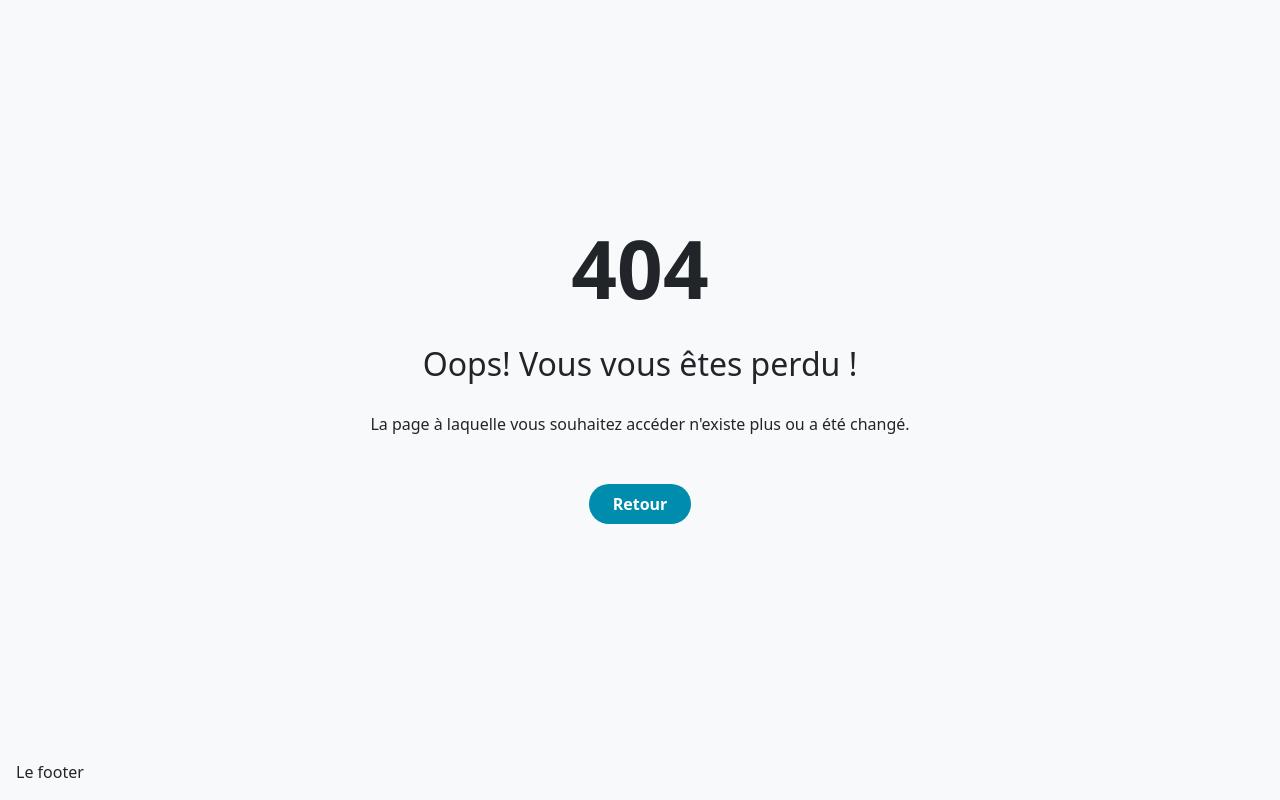
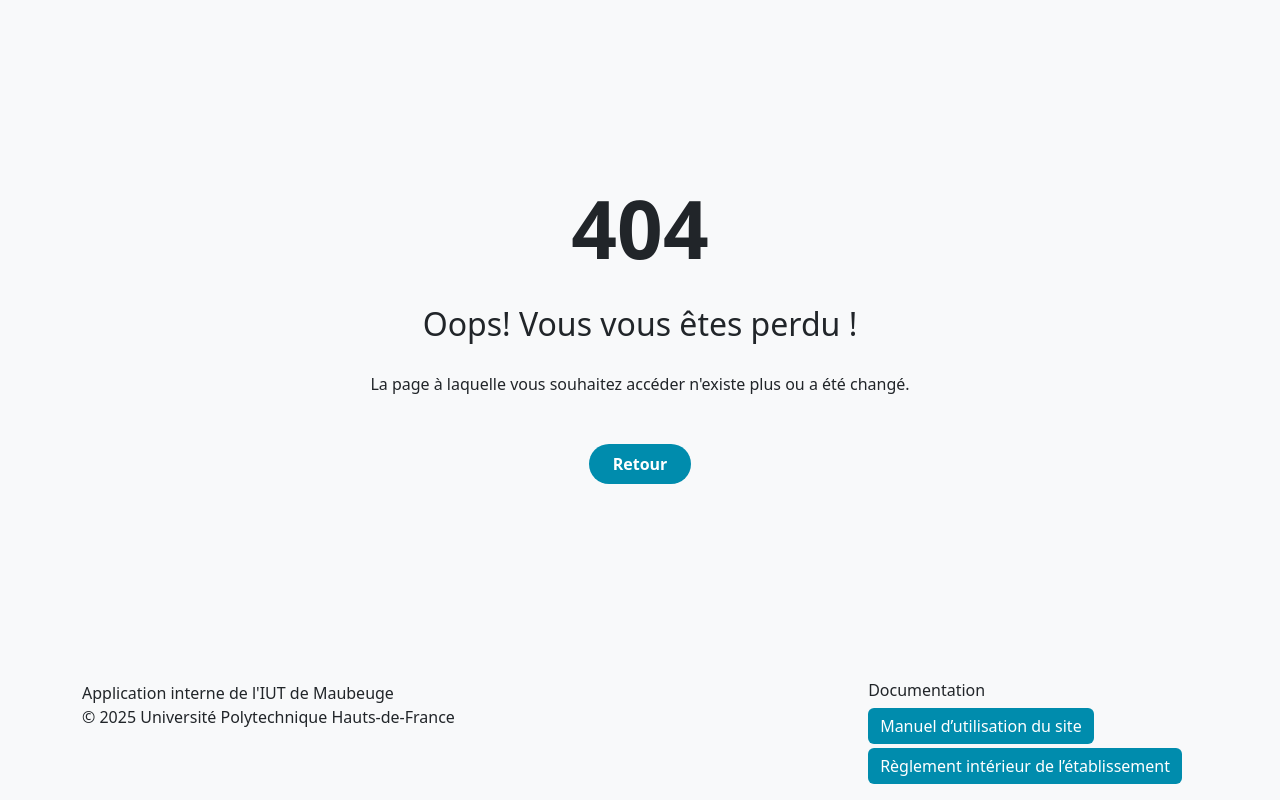
Before and after one commit to SlicedPotatoes/SAE_3.01, a PHP site: page /index.php in a window 1280 px wide. Run offline with PHP 8.4, Linux system fonts and the light colour scheme; data that the repository does not hold is empty; some libraries are stand-ins or nearby versions.

Commit message:
Ajout du footer(1er version) Et de la route pour le manuel d'utilisation (qui ne fonctionne pas pour le moment)

```diff
--- a/public/index.php
+++ b/public/index.php
@@ -50,6 +50,7 @@ $router->addRoute("/resitSession", "ResitSessionController@show");
 $router->addRoute("/changePassword", "ChangePasswordController@show");
 $router->addRoute("/listOffPeriod", "OffPeriodController@show");
 $router->addRoute("/routine", "Routine@launch");
+$router->addRoute("/userManual", "UserManualController@show");
 
 $path = parse_url($_SERVER["REQUEST_URI"], PHP_URL_PATH);
 
@@ -108,9 +109,23 @@ if(AuthManager::isLogin()) {
     ?>
 </div>
 
-<footer class="p-3">
-    Le footer
+<footer class="footer bg-light">
+    <div class="container d-flex flex-row flex-wrap justify-content-between align-items-start py-3">
+        <div class="footer-row me-3">
+            <p class="mb-0">Application interne de l'IUT de Maubeuge<br>
+                © 2025 Université Polytechnique Hauts‑de‑France</p>
+        </div>
+
+        <div class="footer-row me-3">
+            <h4 class="h6">Documentation</h4>
+            <ul class="list-unstyled mb-0">
+                <li><button type="button" class="btn btn-uphf ml-auto mb-1" ><a href="/src/View/userManual.php" class="btn-link-inside">Manuel d’utilisation du site</a></button> </li>
+                <li><button type="button" class="btn btn-uphf ml-auto"><a href="/lien/vers/la/page/de/réglement" class="btn-link-inside ">Règlement intérieur de l’établissement</a></button> </li>
+            </ul>
+        </div>
+    </div>
 </footer>
+
 
 <script src="/script/bootstrap.bundle.min.js"></script>
 <script src="/script/alert.js"></script>
--- a/public/style/style.css
+++ b/public/style/style.css
@@ -99,3 +99,14 @@ html, body {
     --bs-table-bg : var(--color-uphf);
     --bs-table-color : white;
 }
+
+.btn-uphf a.btn-link-inside {
+    color: #fff;              /* texte blanc */
+    text-decoration: none;    /* pas de soulignement */
+}
+
+.btn-uphf a.btn-link-inside:hover,
+.btn-uphf a.btn-link-inside:focus {
+    color: #fff;
+    text-decoration: none;
+}
```
Also changed, not shown: src/Controller/UserManualController.php (added, +17 -0 lines), src/View/userManual.php (added, +17 -0 lines).
